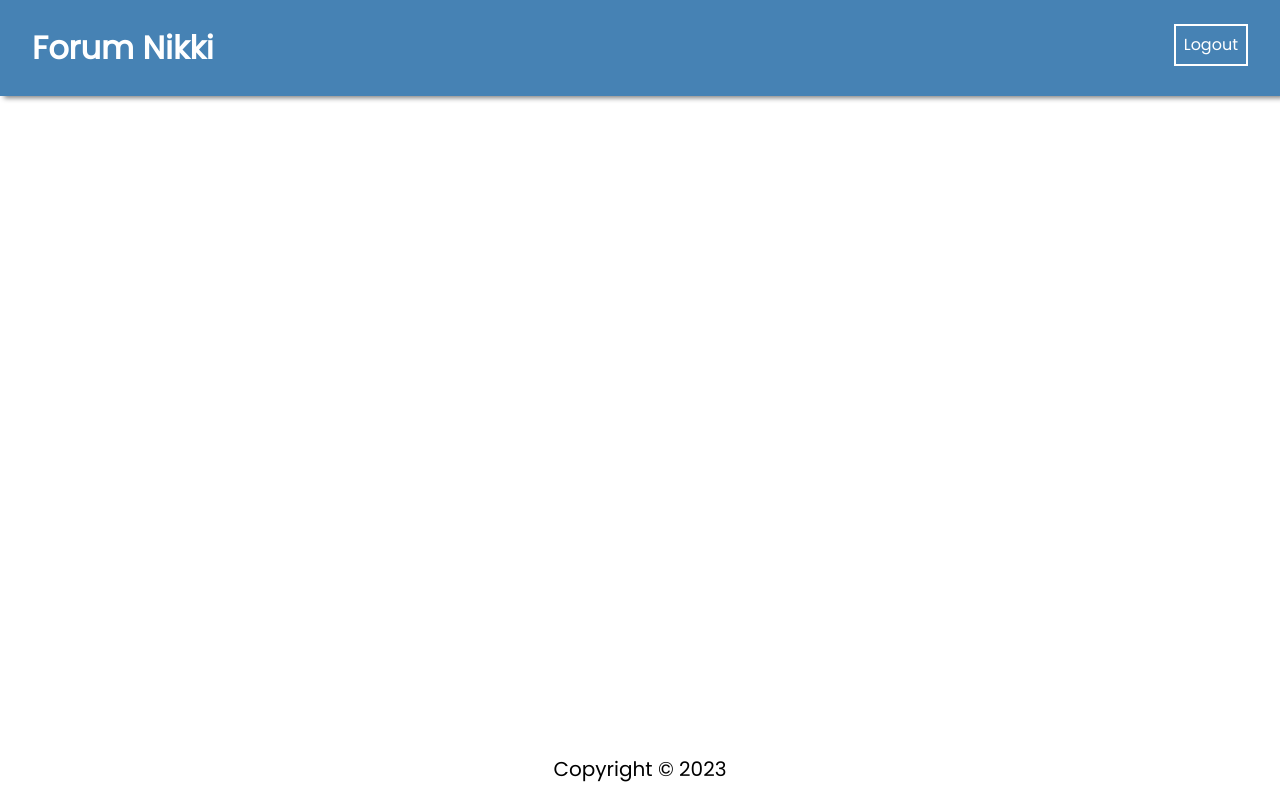
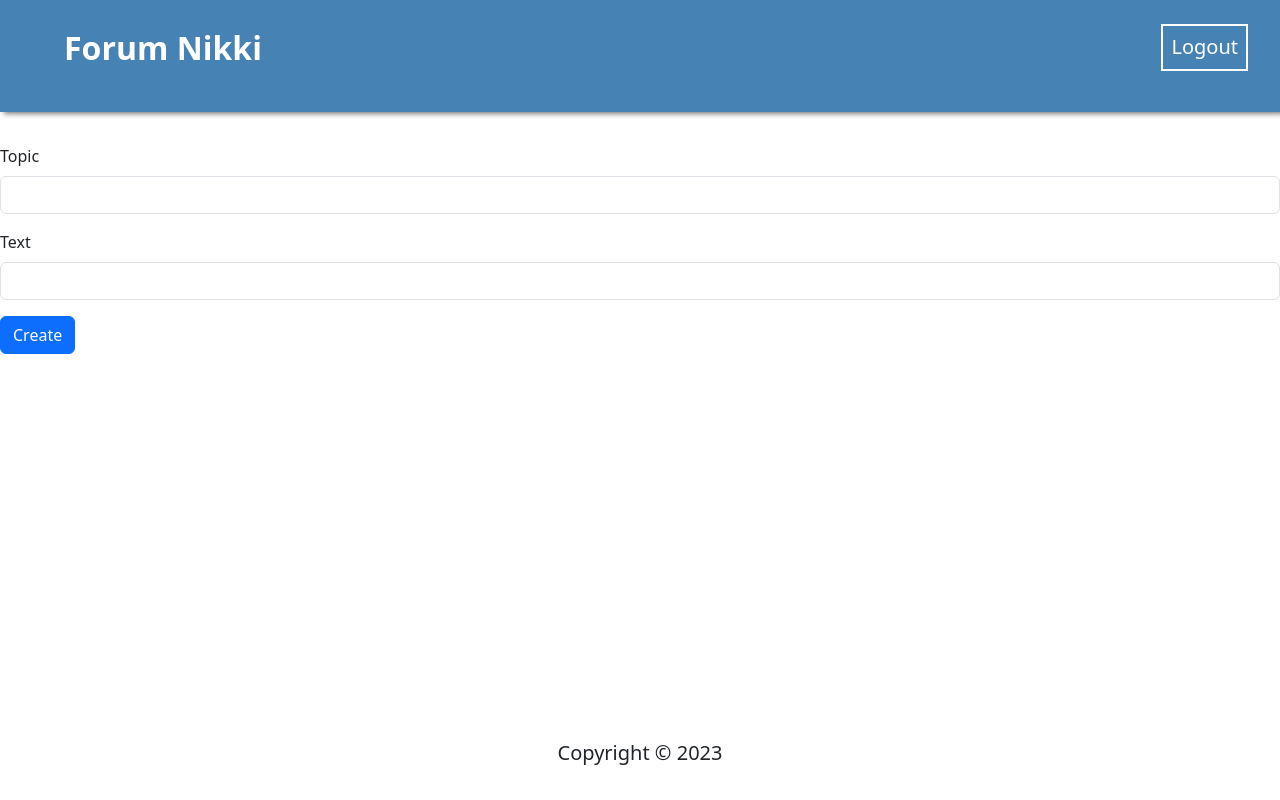
Before and after one commit to ConsoleWL/152_Forum_FrontEnd, a React (Create React App) app: page /addtopic in a window 1280 px wide. Built offline with nearby package versions, Linux system fonts and the light colour scheme; sample sign-in values are in the browser's storage.

Commit message:
Add post method in topic

```diff
--- a/package.json
+++ b/package.json
@@ -7,6 +7,7 @@
     "@testing-library/react": "^12.1.2",
     "@testing-library/user-event": "^13.5.0",
     "axios": "^0.26.0",
+    "bootstrap": "^5.3.2",
     "jwt-decode": "^3.1.2",
     "react": "^17.0.2",
     "react-dom": "^17.0.2",
--- a/src/App.js
+++ b/src/App.js
@@ -1,6 +1,7 @@
 // General Imports
 import { Routes, Route } from "react-router-dom";
 import "./App.css";
+import "bootstrap/dist/css/bootstrap.css";
 
 // Pages Imports
 import HomePage from "./pages/HomePage/HomePage";
@@ -13,6 +14,7 @@ import Footer from "./components/Footer/Footer";
 
 // Util Imports
 import PrivateRoute from "./utils/PrivateRoute";
+import CreateTopic from "./pages/CreateTopicPage/CreateTopic";
 
 function App() {
   return (
@@ -27,6 +29,16 @@ function App() {
             </PrivateRoute>
           }
         />
+
+        <Route
+          path="/addtopic"
+          element={
+            <PrivateRoute>
+              <CreateTopic />
+            </PrivateRoute>
+          }
+        />
+
         <Route path="/register" element={<RegisterPage />} />
         <Route path="/login" element={<LoginPage />} />
       </Routes>
--- a/src/components/TopicTable/TopicTable.jsx
+++ b/src/components/TopicTable/TopicTable.jsx
@@ -8,7 +8,7 @@ const TopicTable = ({ topicsObj }) => {
   return (
     <div>
       <h4>Topic Table</h4>
-      <table>
+      <table className="table table-striped">
         <thead>
           <tr>
             <th>Id</th>
--- /dev/null
+++ b/src/pages/CreateTopicPage/CreateTopic.js
@@ -0,0 +1,70 @@
+import React from "react";
+import AuthContext from "../../context/AuthContext";
+import useAuth from "../../hooks/useAuth";
+import { useEffect, useState } from "react";
+import axios from "axios";
+
+const CreateTopic = ({ onNewTopic }) => {
+  const [user, token] = useAuth();
+  const [title, setTitle] = useState("");
+  const [text, setText] = useState("");
+
+  const handleSubmit = async (e) => {
+    e.preventDefault();
+
+    const formData = {
+      title,
+      text,
+    };
+
+    console.log(formData);
+
+    try {
+      const response = await axios.post(
+        "https://localhost:5001/api/topic",
+        formData,
+        {
+          headers: {
+            Authorization: "Bearer " + token,
+          },
+        }
+      );
+
+      //   if (response.status == 201) {
+      //     // onNewTopic();
+      //   }
+    } catch (error) {
+      console.warn("Error submitting new aaaatopic", error);
+      console.log(user);
+      console.log(token);
+    }
+  };
+
+  return (
+    <form onSubmit={handleSubmit}>
+      <div className="mb-3">
+        <label className="form-label">Topic</label>
+        <input
+          type="text"
+          className="form-control"
+          value={title}
+          onChange={(e) => setTitle(e.target.value)}
+        />
+      </div>
+      <div className="mb-3">
+        <label className="form-label">Text</label>
+        <input
+          type="text"
+          className="form-control"
+          value={text}
+          onChange={(e) => setText(e.target.value)}
+        />
+      </div>
+      <button type="submit" className="btn btn-primary">
+        Create
+      </button>
+    </form>
+  );
+};
+
+export default CreateTopic;
--- a/src/pages/HomePage/HomePage.js
+++ b/src/pages/HomePage/HomePage.js
@@ -1,5 +1,6 @@
 import React from "react";
 import { useEffect, useState } from "react";
+import { Link } from "react-router-dom";
 import useAuth from "../../hooks/useAuth";
 import axios from "axios";
 import TopicTable from "../../components/TopicTable/TopicTable";
@@ -24,49 +25,12 @@ const HomePage = () => {
 
   return (
     <div>
-      <h2>List of Topics(Delete leter)</h2>
-      <button>Add Topic</button>
+      <Link to="/addtopic">
+        <button>New Topic</button>
+      </Link>
       <TopicTable topicsObj={topics} />
     </div>
   );
 };
 
 export default HomePage;
-// const HomePage = () => {
-// The "user" value from this Hook contains user information (id, userName, email) from the decoded token
-// The "token" value is the JWT token sent from the backend that you will send back in the header of any request requiring authentication
-// const [user, token] = useAuth();
-// const [cars, setCars] = useState([]);
-
-// useEffect(() => {
-//   fetchCars();
-// }, [token]);
-
-// const fetchCars = async () => {
-//   try {
-//     let response = await axios.get("https://localhost:5001/api/cars/myCars", {
-//       headers: {
-//         Authorization: "Bearer " + token,
-//       },
-//     });
-//     setCars(response.data);
-//   } catch (error) {
-//     console.log(error.response.data);
-//   }
-// };
-
-// return (
-//   <div className="container">
-//     {console.log(user)}
-//     <h1>Home Page for {user.userName}!</h1>
-//     {cars &&
-//       cars.map((car) => (
-//         <p key={car.id}>
-//           {car.year} {car.model} {car.make}
-//         </p>
-//       ))}
-//   </div>
-// );
-// };
-
-// export default HomePage;
```
Also changed, not shown: 1 other file (tests, documents, lock files or other folders).
